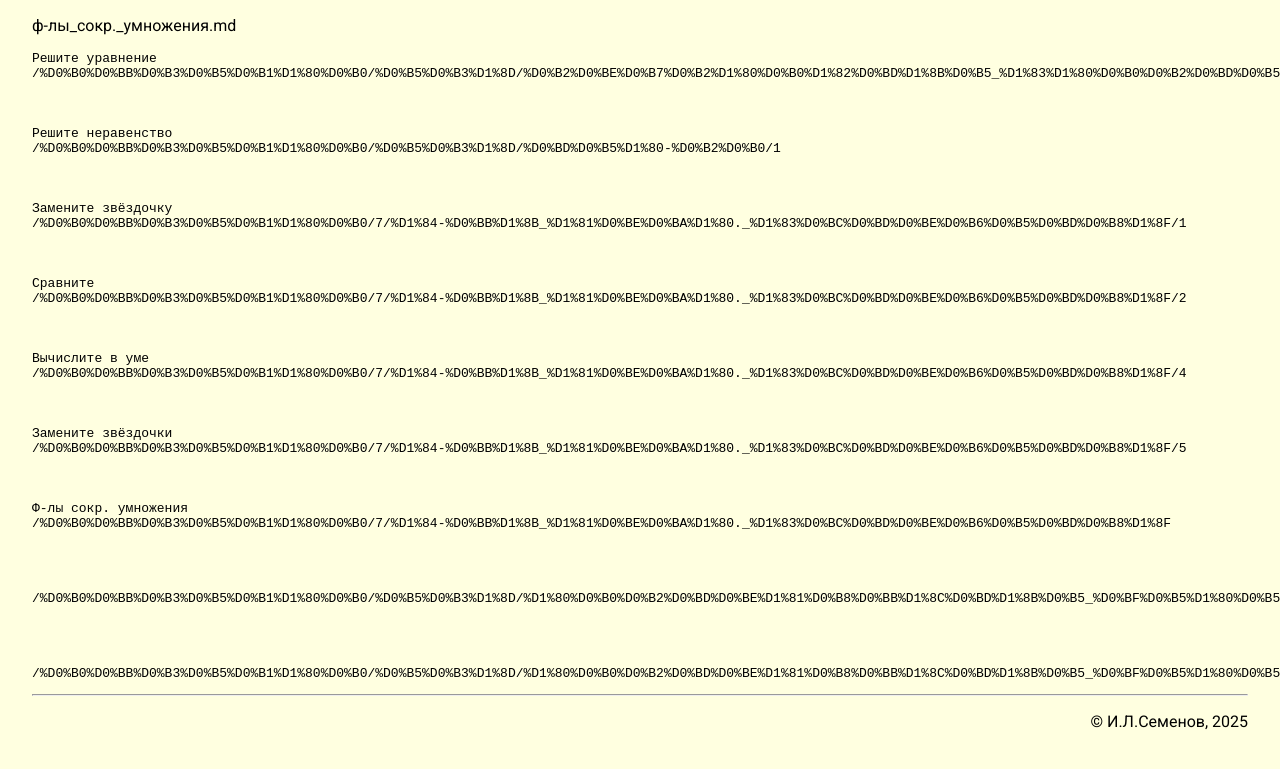
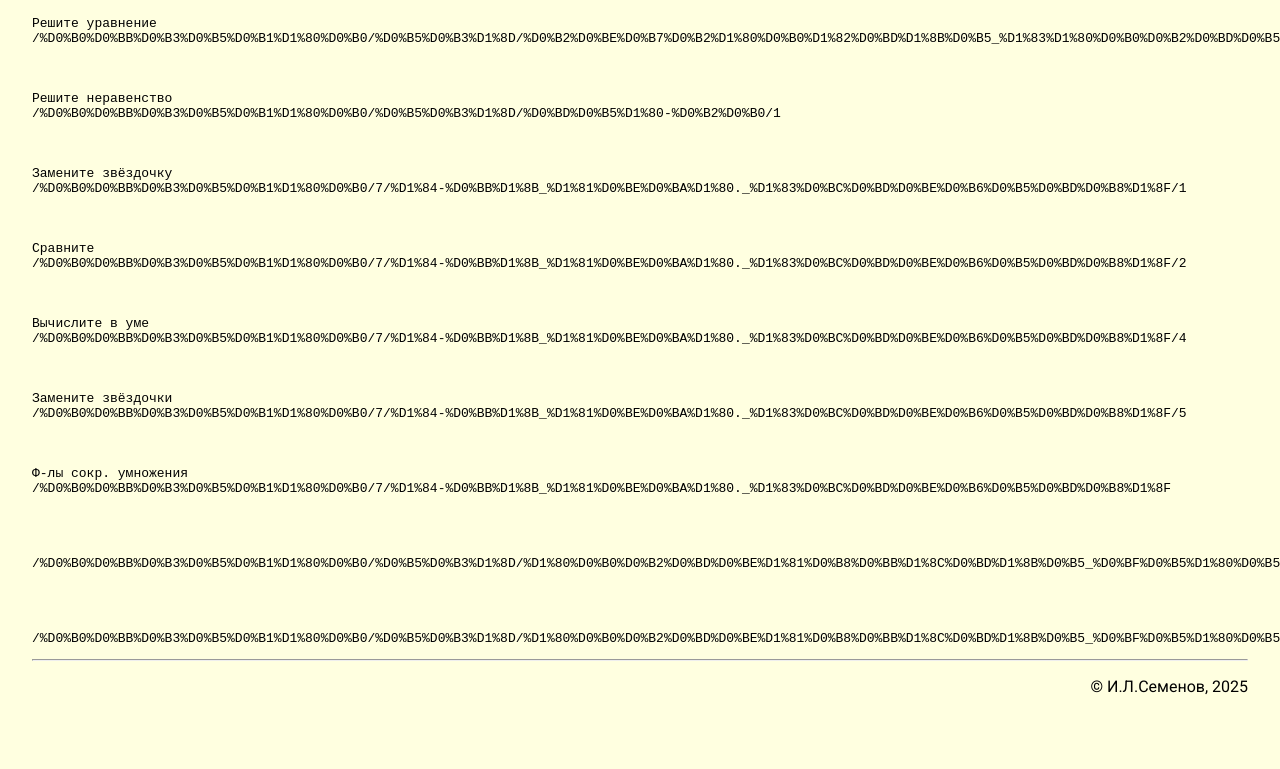
Before and after one commit to igorlsemenov/math, a Jekyll site: the page built from алгебра/7/ф-лы_сокр._умножения.md, in a window 1280 px wide. Shown: the top 769 px of the page. Built offline with Jekyll 4.4.1, drawn with Linux system fonts in a browser that asks for light colours.

Commit message:
Update ф-лы_сокр._умножения.md

```diff
--- a/алгебра/7/ф-лы_сокр._умножения.md
+++ b/алгебра/7/ф-лы_сокр._умножения.md
@@ -3,7 +3,7 @@ layout: directory
 title: Ф-лы сокр. умножения
 ---
 
-{{ page.name }}
+{{ page.baseurl }}
 {% for p in site.pages %}
   {% if p.url | begin_with: page.url %}
     {{p.title}}
```
